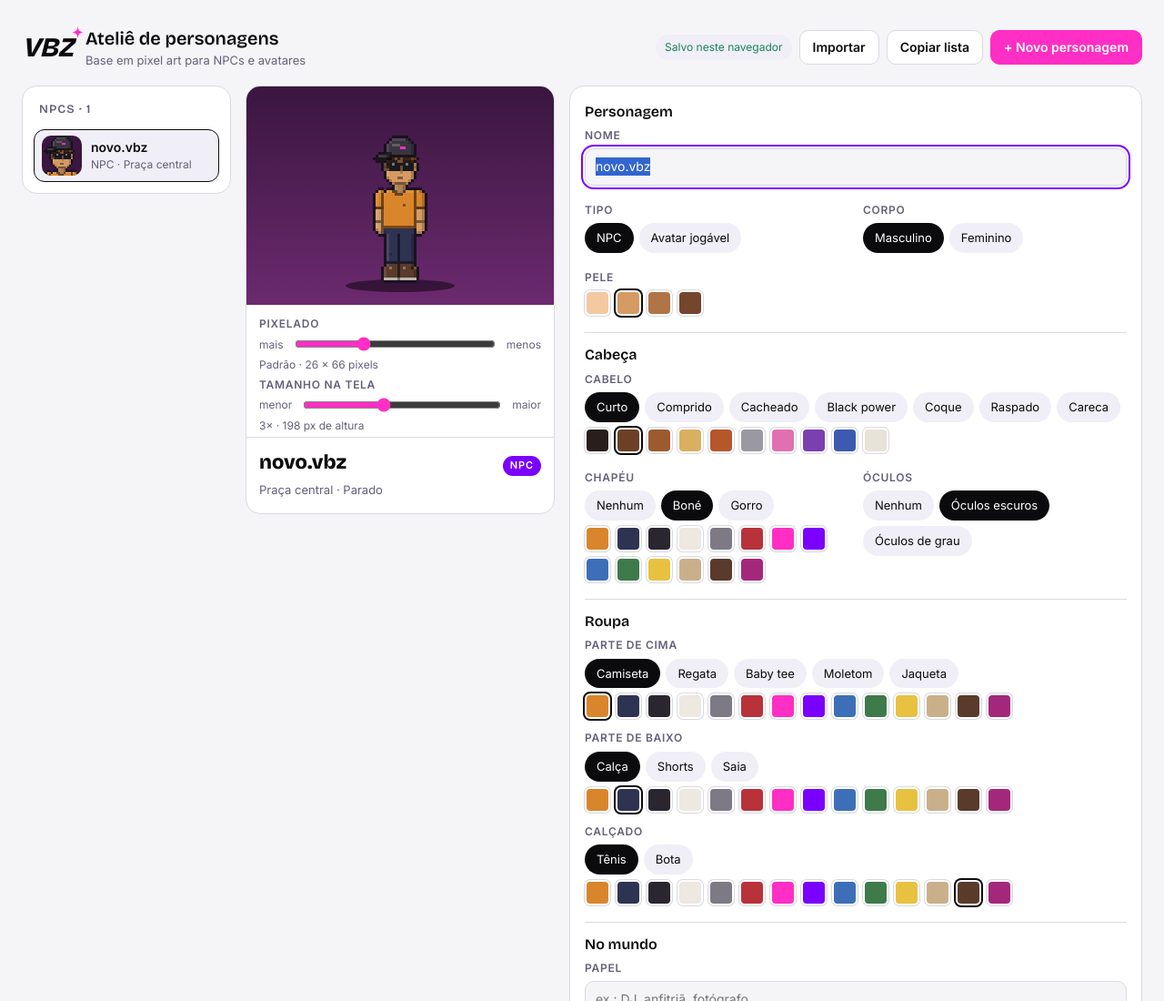
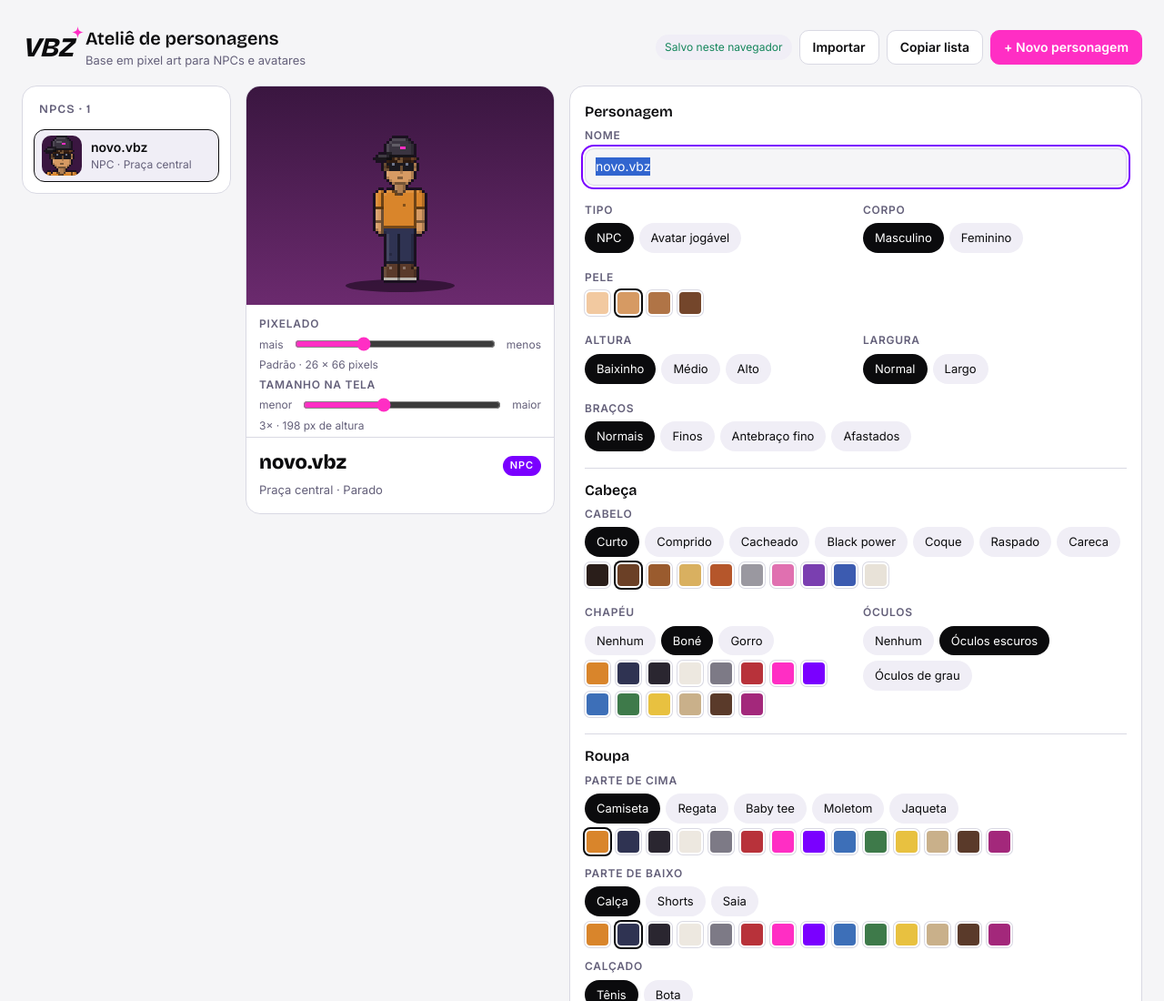
Before and after one commit to luanamatiello12-cloud/personitasvibezzzzzzz, a plain HTML site: page atelie.html in a window 1280 px wide. Shown: the top 1100 px of the page at 91% size. Drawn offline with nearby package versions, Linux system fonts and the light colour scheme.

Commit message:
Altura, largura e tipo de braço viram opções do personagem
Co-Authored-By: Claude Fable 5.2 <noreply@anthropic.com>

```diff
--- a/atelie.html
+++ b/atelie.html
@@ -149,6 +149,9 @@ const HAT=[{id:"nenhum",n:"Nenhum"},{id:"bone",n:"Boné"},{id:"gorro",n:"Gorro"}
 const GLASSES=[{id:"nenhum",n:"Nenhum"},{id:"escuros",n:"Óculos escuros"},{id:"grau",n:"Óculos de grau"}];
 const TOPS=[{id:"camiseta",n:"Camiseta"},{id:"regata",n:"Regata"},{id:"babytee",n:"Baby tee"},{id:"moletom",n:"Moletom"},{id:"jaqueta",n:"Jaqueta"}];
 const BOTTOMS=[{id:"calca",n:"Calça"},{id:"shorts",n:"Shorts"},{id:"saia",n:"Saia"}];
+const HEIGHTS=[{id:"baixinho",n:"Baixinho"},{id:"medio",n:"Médio"},{id:"alto",n:"Alto"}];
+const WIDTHS=[{id:"normal",n:"Normal"},{id:"largo",n:"Largo"}];
+const ARMS=[{id:"normal",n:"Normais"},{id:"fino",n:"Finos"},{id:"afunilado",n:"Antebraço fino"},{id:"aberto",n:"Afastados"}];
 const SHOES=[{id:"tenis",n:"Tênis"},{id:"bota",n:"Bota"}];
 const HAIRC=[{id:"2A1E1A",n:"Preto"},{id:"6B4026",n:"Castanho"},{id:"9A5B2E",n:"Castanho claro"},{id:"D9B060",n:"Loiro"},{id:"B5562B",n:"Ruivo"},{id:"9A98A0",n:"Grisalho"},{id:"E070B0",n:"Rosa"},{id:"7A3FB0",n:"Roxo"},{id:"3C5BB0",n:"Azul"},{id:"E8E2D8",n:"Platinado"}];
 const CLOTH=[{id:"D9852B",n:"Laranja"},{id:"2F3352",n:"Marinho"},{id:"2A2630",n:"Preto"},{id:"EDE8E0",n:"Branco"},{id:"7D7A86",n:"Cinza"},{id:"B8323A",n:"Vermelho"},{id:"FF2EC4",n:"Vibe Pink"},{id:"7A00FF",n:"Vibe Purple"},{id:"3D6FB8",n:"Azul"},{id:"3E7A4A",n:"Verde"},{id:"E8C140",n:"Amarelo"},{id:"C9B08A",n:"Bege"},{id:"5A3A2A",n:"Marrom"},{id:"A3287B",n:"Magenta"}];
@@ -158,10 +161,10 @@ const ACTIONS=[{id:"nenhuma",n:"Só cumprimenta"},{id:"loja",n:"Abre a loja"},{i
 
 const byId=(list,id,fb)=>list.find(x=>x.id===id)||list.find(x=>x.id===fb)||list[0];
 const HEXOK=s=>/^[0-9A-F]{6}$/i.test(s||"");
-function defaults(){return{nome:"novo.vbz",tipo:"npc",papel:"",corpo:"m",pele:"media",cabelo:"curto",corCabelo:"6B4026",chapeu:"bone",corChapeu:"3A3440",oculos:"escuros",top:"camiseta",corTop:"D9852B",baixo:"calca",corBaixo:"2F3352",tenis:"tenis",corTenis:"5A3A2A",local:"praca",faz:"parado",acao:"nenhuma",fala:"",notas:"",ordem:Date.now()}}
+function defaults(){return{nome:"novo.vbz",tipo:"npc",papel:"",corpo:"m",altura:"baixinho",largura:"normal",bracos:"normal",pele:"media",cabelo:"curto",corCabelo:"6B4026",chapeu:"bone",corChapeu:"3A3440",oculos:"escuros",top:"camiseta",corTop:"D9852B",baixo:"calca",corBaixo:"2F3352",tenis:"tenis",corTenis:"5A3A2A",local:"praca",faz:"parado",acao:"nenhuma",fala:"",notas:"",ordem:Date.now()}}
 function clean(r){const d=defaults(),o={...d,...(r&&typeof r==="object"?r:{})};
  o.nome=String(o.nome||"").slice(0,24);o.tipo=o.tipo==="avatar"?"avatar":"npc";o.corpo=o.corpo==="f"?"f":"m";
- o.pele=byId(SKIN,o.pele,"media").id;o.cabelo=byId(HAIR,o.cabelo,"curto").id;o.chapeu=byId(HAT,o.chapeu,"nenhum").id;o.oculos=byId(GLASSES,o.oculos,"nenhum").id;
+ o.pele=byId(SKIN,o.pele,"media").id;o.altura=byId(HEIGHTS,o.altura,"baixinho").id;o.largura=byId(WIDTHS,o.largura,"normal").id;o.bracos=byId(ARMS,o.bracos,"normal").id;o.cabelo=byId(HAIR,o.cabelo,"curto").id;o.chapeu=byId(HAT,o.chapeu,"nenhum").id;o.oculos=byId(GLASSES,o.oculos,"nenhum").id;
  o.top=byId(TOPS,o.top,"camiseta").id;o.baixo=byId(BOTTOMS,o.baixo,"calca").id;o.tenis=byId(SHOES,o.tenis,"tenis").id;
  for(const k of["corCabelo","corChapeu","corTop","corBaixo","corTenis"])o[k]=HEXOK(o[k])?String(o[k]).toUpperCase():d[k];
  o.local=byId(PLACES,o.local,"praca").id;o.faz=byId(DOES,o.faz,"parado").id;o.acao=byId(ACTIONS,o.acao,"nenhuma").id;
@@ -284,12 +287,25 @@ function scale2x(px,W,H){const out=new Array(W*H*4).fill(null),k=v=>v?v.join():"
  return out}
 const PX_NAMES={1:"Bem pixelado",2:"Padrão",3:"Suave",4:"Bem suave"};
 let pxLevel=2;try{const v=+localStorage.getItem("vbz-atelie-pixel");if(PX_NAMES[v])pxLevel=v}catch(e){}
-/* shorter body: a few rows come out of the legs and the torso, feet stay on the ground */
-const CUT_ROWS=[29,30,31,32,48,49,50,51,52,53];
-function squash(s){const col=new Array(SW*SH).fill(null),part=new Array(SW*SH).fill(null);let ny=SH-1;
- for(let y=SH-1;y>=0;y--){if(CUT_ROWS.includes(y))continue;for(let x=0;x<SW;x++){col[ny*SW+x]=s.col[y*SW+x];part[ny*SW+x]=s.part[y*SW+x]}ny--}
+/* arm shapes: mode "fino" (thin all the way), "afunilado" (thin forearm, full hand), "aberto" (arm held away from the body) */
+function armShape(s,mode){if(!mode)return s;const col=s.col.slice(),part=s.part.slice();
+ const L=["armL","handL","slvL"],R=["armR","handR","slvR"];
+ for(let y=0;y<SH;y++)for(const [set,dir] of[[L,-1],[R,1]]){const xs=[];for(let x=0;x<SW;x++){const p=part[y*SW+x];if(p&&set.includes(p[1]))xs.push(x)}
+  if(xs.length<2)continue;const outer=dir<0?xs[0]:xs[xs.length-1],inner=dir<0?xs[xs.length-1]:xs[0];
+  const clear=x=>{col[y*SW+x]=null;part[y*SW+x]=null};
+  if(mode==="fino"&&y>=22)clear(outer);
+  if(mode==="afunilado"&&y>=27&&y<=35)clear(outer);
+  if(mode==="aberto"&&y>=24){const o=dir<0?xs:xs.slice().reverse();for(const x of o){col[y*SW+x+dir]=col[y*SW+x];part[y*SW+x+dir]=part[y*SW+x]}clear(inner)}}
  return{col,part}}
-function pixels(c,level){const s=squash(sprite(c));if(level<=1){const h=halve(s.col,s.part);return{px:finish(h.col,h.part,h.W,h.H),W:h.W,H:h.H}}
+/* height: rows come out of the legs (and of the torso for the shortest), feet stay on the ground */
+const CUTS={alto:[],medio:[48,49,50,51,52,53],baixinho:[29,30,31,32,48,49,50,51,52,53]};
+function squash(s,rows){if(!rows.length)return s;const col=new Array(SW*SH).fill(null),part=new Array(SW*SH).fill(null);let ny=SH-1;
+ for(let y=SH-1;y>=0;y--){if(rows.includes(y))continue;for(let x=0;x<SW;x++){col[ny*SW+x]=s.col[y*SW+x];part[ny*SW+x]=s.part[y*SW+x]}ny--}
+ return{col,part}}
+/* width: the body below the neck gets two pixels wider */
+function widen(s){const col=s.col.slice(),part=s.part.slice();for(let y=20;y<SH;y++)for(let x=0;x<SW;x++){const sx=x<12?x+1:x>13?x-1:x;col[y*SW+x]=s.col[y*SW+sx];part[y*SW+x]=s.part[y*SW+sx]}return{col,part}}
+function shaped(c){let s=armShape(sprite(c),c.bracos==="normal"?null:c.bracos);if(c.largura==="largo")s=widen(s);return squash(s,CUTS[c.altura]||CUTS.baixinho)}
+function pixels(c,level){const s=shaped(c);if(level<=1){const h=halve(s.col,s.part);return{px:finish(h.col,h.part,h.W,h.H),W:h.W,H:h.H}}
  let px=finish(s.col,s.part,SW,SH),W=SW,H=SH;for(let i=2;i<level;i++){px=scale2x(px,W,H);W*=2;H*=2}return{px,W,H}}
 function spriteCanvas(c,crop,level){
  const r=pixels(c,crop?2:(level||pxLevel)),px=r.px,SW=r.W;const [x0,y0,w,h]=crop||[0,0,r.W,r.H];
@@ -329,7 +345,7 @@ function renderCast(){
   const g=document.createElement("div");g.className="cgroup";
   for(const [id,c] of items){
    const b=document.createElement("button");b.type="button";b.className="card"+(id===cur?" on":"");b.setAttribute("aria-current",id===cur?"true":"false");
-   const th=document.createElement("span");th.className="thumb";th.append(spriteCanvas(c,[2,10,22,22]));b.append(th);
+   const th=document.createElement("span");th.className="thumb";th.append(spriteCanvas(c,[2,({alto:0,medio:6})[c.altura]??10,22,22]));b.append(th);
    const d=document.createElement("div");const n=document.createElement("div");n.className="nm";n.textContent=c.nome||"sem nome";const r=document.createElement("div");r.className="rl";r.textContent=c.tipo==="npc"?(c.papel||"NPC")+" · "+byId(PLACES,c.local).n:"Avatar inicial";d.append(n,r);b.append(d);
    b.onclick=()=>select(id);g.append(b);
   }
@@ -360,7 +376,9 @@ function renderForm(){
  if(!c){const e=document.createElement("div");e.className="empty";e.textContent="Escolha um personagem na lista ou crie um novo.";f.append(e);return}
  const ident=[field("Nome",text("f-nome",c.nome,24,"ex.: mel.vbz","nome")),
   two(field("Tipo",chips([{id:"npc",n:"NPC"},{id:"avatar",n:"Avatar jogável"}],c.tipo,v=>set("tipo",v))),field("Corpo",chips([{id:"m",n:"Masculino"},{id:"f",n:"Feminino"}],c.corpo,v=>set("corpo",v)))),
-  field("Pele",swatches(SKIN,c.pele,v=>set("pele",v)))];
+  field("Pele",swatches(SKIN,c.pele,v=>set("pele",v))),
+  two(field("Altura",chips(HEIGHTS,c.altura,v=>set("altura",v))),field("Largura",chips(WIDTHS,c.largura,v=>set("largura",v)))),
+  field("Braços",chips(ARMS,c.bracos,v=>set("bracos",v)))];
  f.append(sec("Personagem",...ident));
  f.append(sec("Cabeça",
   field("Cabelo",chips(HAIR,c.cabelo,v=>set("cabelo",v)),swatches(HAIRC,c.corCabelo,v=>set("corCabelo",v))),
```
Also changed, not shown: index.html (+27 -9 lines).
